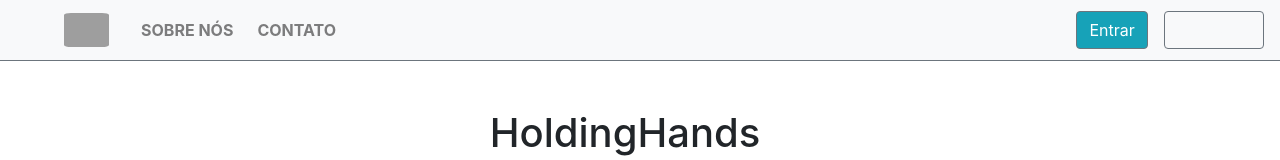
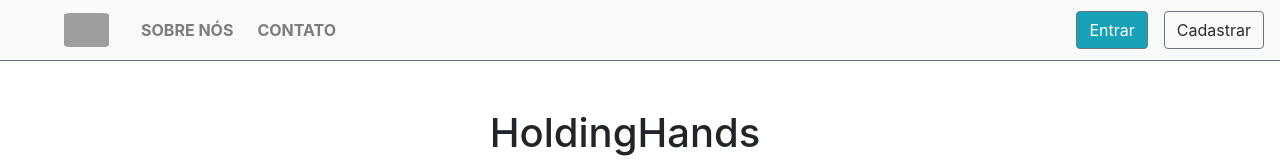
Before and after one commit to sofifernandes/HoldingHands-Front, an Angular app in the folder HoldingHands-Front/: page /home in a window 1280 px wide. Shown: the top 160 px of the page. Built offline with nearby package versions, Linux system fonts and the light colour scheme.

Commit message:
botão cadastrar com hover

```diff
--- a/HoldingHands-Front/src/app/navbar/navbar.component.css
+++ b/HoldingHands-Front/src/app/navbar/navbar.component.css
@@ -11,6 +11,7 @@ a{
     border-color: #428bca;
 }
 
-.corBotao{
-    background-color: #808080;
+.corBotao:hover {
+    background-color: #4a9eb8 !important;
+    color: white !important;
 }
--- a/HoldingHands-Front/src/app/navbar/navbar.component.html
+++ b/HoldingHands-Front/src/app/navbar/navbar.component.html
@@ -20,7 +20,8 @@
     </div>
 
     <div *ngIf='auth.btnLogin()'>
-      <button class="btn btn-link border border-secondary text-light my-2 my-sm-0" id="botaoCadastrar" type="submit" routerLink="/cadastro" onmouseover="corBackground(this)">Cadastrar</button>
+      <button class="btn corBotao border border-secondary my-2 my-sm-0" style="color: #292b2c
+      ;" type="submit" routerLink="/cadastro">Cadastrar</button>
     </div>
 
     <div *ngIf='auth.btnSair()'>
--- a/HoldingHands-Front/src/app/navbar/navbar.component.ts
+++ b/HoldingHands-Front/src/app/navbar/navbar.component.ts
@@ -21,8 +21,4 @@ export class NavbarComponent implements OnInit {
     this.router.navigate(["/login"])
     localStorage.clear();
   }
-
-  corBackground(x) {
-    x.style.backgroundColor = "#000000";
-  }
 }
```
